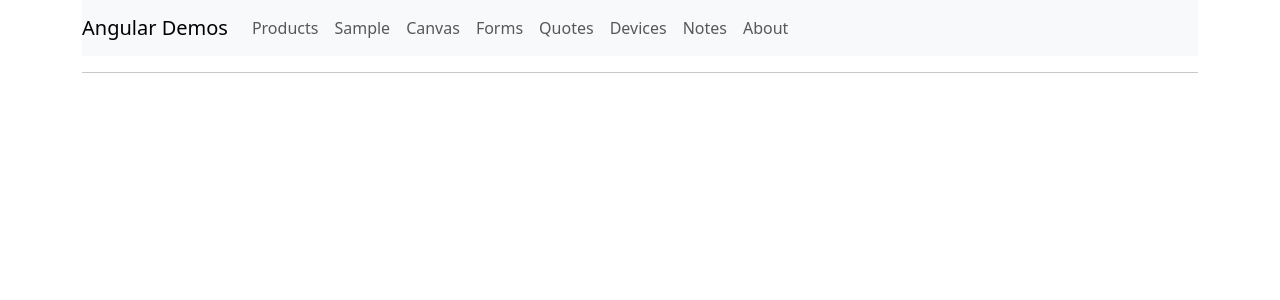
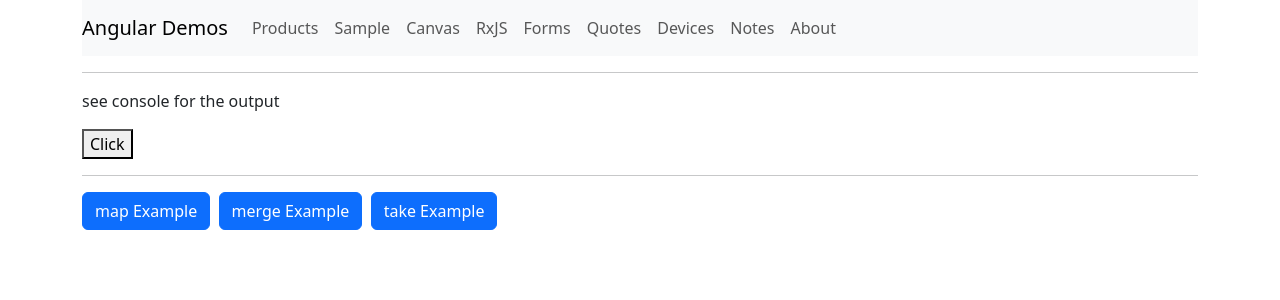
Before and after one commit to jawadhasan/angular-demos, an Angular app: page /rxjs in a window 1280 px wide. Before the commit this address led to /. Shown: the top 300 px of the page. Built offline with nearby package versions, Linux system fonts and the light colour scheme.

Commit message:
rxjs demos part-1

```diff
--- a/src/app/app-routing.module.ts
+++ b/src/app/app-routing.module.ts
@@ -8,12 +8,14 @@ import { DevicesComponent } from './components/devices/devices.component';
 import { NotesListComponent } from './components/notes/notes-list.component';
 import { FormsSampleComponent } from './components/sample/forms-sample.component';
 import { CanvasDemoComponent } from './components/canvas-demo/canvas-demo.component';
+import { RxjsDemosComponent } from './components/rxjs-demos/rxjs-demos.component';
 
 const routes: Routes = [
   { path: 'products', component: ProductsComponent },
   { path: 'sample', component: SampleComponent },
   { path: 'forms', component: FormsSampleComponent },
   { path: 'canvas', component: CanvasDemoComponent },
+  { path: 'rxjs', component: RxjsDemosComponent },
 
   {
     path: 'quotes',
--- a/src/app/app.module.ts
+++ b/src/app/app.module.ts
@@ -24,6 +24,7 @@ import { ConvertToSpaces } from './common/convert-to-space.pipe';
 import { DisplayNoteCategory } from './components/notes/display-note-category.pipe';
 import { FormsSampleComponent } from './components/sample/forms-sample.component';
 import { CanvasDemoComponent } from './components/canvas-demo/canvas-demo.component';
+import { RxjsDemosComponent } from './components/rxjs-demos/rxjs-demos.component';
 
 
 @NgModule({
@@ -48,7 +49,8 @@ import { CanvasDemoComponent } from './components/canvas-demo/canvas-demo.compon
     //pipes
     ConvertToSpaces,
     DisplayNoteCategory,
-    CanvasDemoComponent
+    CanvasDemoComponent,
+    RxjsDemosComponent
   ],
   imports: [
     BrowserModule,
--- a/src/app/common/loader/my-loader.component.ts
+++ b/src/app/common/loader/my-loader.component.ts
@@ -42,7 +42,7 @@ export class MyLoaderComponent {
   constructor(private loaderService: LoaderService) {
 
     this.loaderService.isLoading.subscribe((v) => {
-      console.log(v);
+      // console.log(v);
       this.loading = v;
     });
 
--- /dev/null
+++ b/src/app/components/rxjs-demos/rxjs-demos.component.html
@@ -0,0 +1,16 @@
+<p #para>see console for the output</p>
+<button #myButton>Click</button>
+
+<hr />
+
+<button class="btn btn-primary" (click)="mapExample()">
+  map Example
+</button>&nbsp;
+
+<button class="btn btn-primary" (click)="mergeExample()">
+  merge Example
+</button>&nbsp;
+
+<button class="btn btn-primary" (click)="takeExample()">
+  take Example
+</button>&nbsp;
--- /dev/null
+++ b/src/app/components/rxjs-demos/rxjs-demos.component.ts
@@ -0,0 +1,114 @@
+import {
+  AfterViewInit,
+  Component,
+  ElementRef,
+  OnInit,
+  ViewChild,
+} from '@angular/core';
+import {
+  concat,
+  from,
+  fromEvent,
+  interval,
+  map,
+  merge,
+  of,
+  take,
+  tap,
+} from 'rxjs';
+
+import { allProducts, allCategories } from '../../data';
+
+@Component({
+  selector: 'app-rxjs-demos',
+  templateUrl: './rxjs-demos.component.html',
+  styleUrls: ['./rxjs-demos.component.css'],
+})
+export class RxjsDemosComponent implements OnInit, AfterViewInit {
+  apples$: any[] = ['Apple1', 'Apple2'];
+
+  @ViewChild('para') para: ElementRef;
+  @ViewChild('myButton') myButton: ElementRef;
+
+  constructor() {}
+
+  ngOnInit(): void {
+    console.log(`of operator`);
+    of(this.apples$) //1. Single Array of Apples [Apple1, Apple2] as one single item is emitted.; or of(2,4,6,8)
+      .subscribe((item) => console.log(item));
+
+    //2. from
+    console.log(`from operator`);
+    from(this.apples$).subscribe((item) => console.log(`${item}`));
+
+    console.log(`from with spread operator`);
+    from([...this.apples$]).subscribe((item) => console.log(`${item}`));
+
+    //combine two streams into one
+    let allProucts$ = from(allProducts);
+    let allCategories$ = from(allCategories);
+
+    concat(allProucts$, allCategories$).subscribe((item) => console.log(item));
+  }
+
+  ngAfterViewInit(): void {
+    //fromEvent
+
+    const paraStream$ = fromEvent(this.para.nativeElement, 'click').subscribe(
+      () => console.log('para clicked')
+    );
+
+    // fromEvent(this.myButton.nativeElement, 'click').subscribe((e) =>
+    //   console.log('button clicked', e)
+    // );
+
+    fromEvent(this.myButton.nativeElement, 'click').subscribe((e) => {
+      console.log('button clicked', e);
+
+      //generally we want to perform some actions
+      let allProucts$ = from(allProducts);
+      let allCategories$ = from(allCategories);
+
+      concat(allProucts$, allCategories$).subscribe((item) =>
+        console.log(item)
+      );
+    });
+
+    //interval
+    //const num = interval(1000).subscribe(console.log);
+  }
+
+  mapExample() {
+    console.log('map example');
+    from([20, 15, 10])
+      .pipe(
+        tap((item) => console.log(item)),
+        map((item) => item * 2),
+        map((item) => item - 10),
+        map((item) => {
+          if (item === 0) {
+            throw new Error('zero detected');
+          }
+          return item; //explicit return
+        })
+      )
+      .subscribe({
+        next: (item) => console.log(item),
+        error: (error) => console.log(error),
+        complete: () => console.log('complete'),
+      });
+  }
+
+  mergeExample() {
+    console.log('merge demo');
+    merge(of(2, 5, 9), of(10, 20, 30)).subscribe((x) => console.log(x));
+  }
+
+  takeExample() {
+    console.log('take demo');
+
+    of(10, 20, 30)
+      .pipe(take(2))
+      .subscribe((x) => console.log(x));
+  }
+}
--- /dev/null
+++ b/src/app/data.ts
@@ -0,0 +1,14 @@
+export const allProducts = [
+  { id: 1, name: 'Product-1', serialNo: '123', createdAt: '' },
+  { id: 2, name: 'Product-2', serialNo: '456', createdAt: '' },
+  { id: 3, name: 'Product-3', serialNo: '789', createdAt: '' },
+  { id: 4, name: 'Product-4', serialNo: '101', createdAt: '' },
+];
+
+export const allCategories = [
+  { id: 1, name: 'Category-1' },
+  { id: 2, name: 'Category-2' },
+  { id: 3, name: 'Category-3' },
+  { id: 4, name: 'Category-4' },
+  { id: 5, name: 'Category-5' },
+];
--- a/src/app/header.component.ts
+++ b/src/app/header.component.ts
@@ -22,6 +22,10 @@ import { Component } from '@angular/core';
 
       <li class="nav-item">
         <a class="nav-link" routerLink="/canvas">Canvas</a>
+      </li>
+
+      <li class="nav-item">
+        <a class="nav-link" routerLink="/rxjs">RxJS</a>
       </li>
 
       <li class="nav-item">
```
Also changed, not shown: src/app/components/rxjs-demos/rxjs-demos.component.css (added), 1 other file (tests, documents, lock files or other folders).
